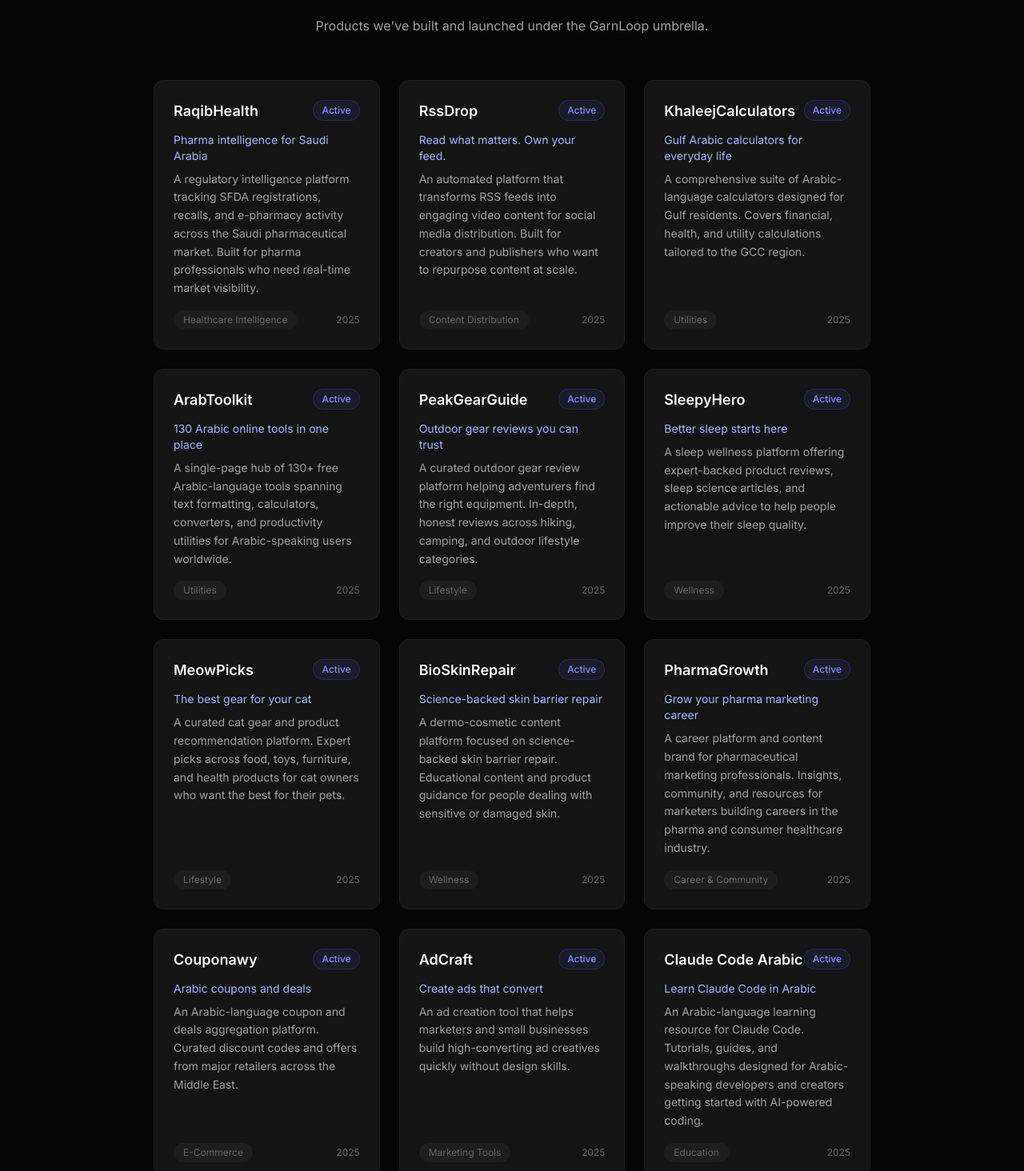
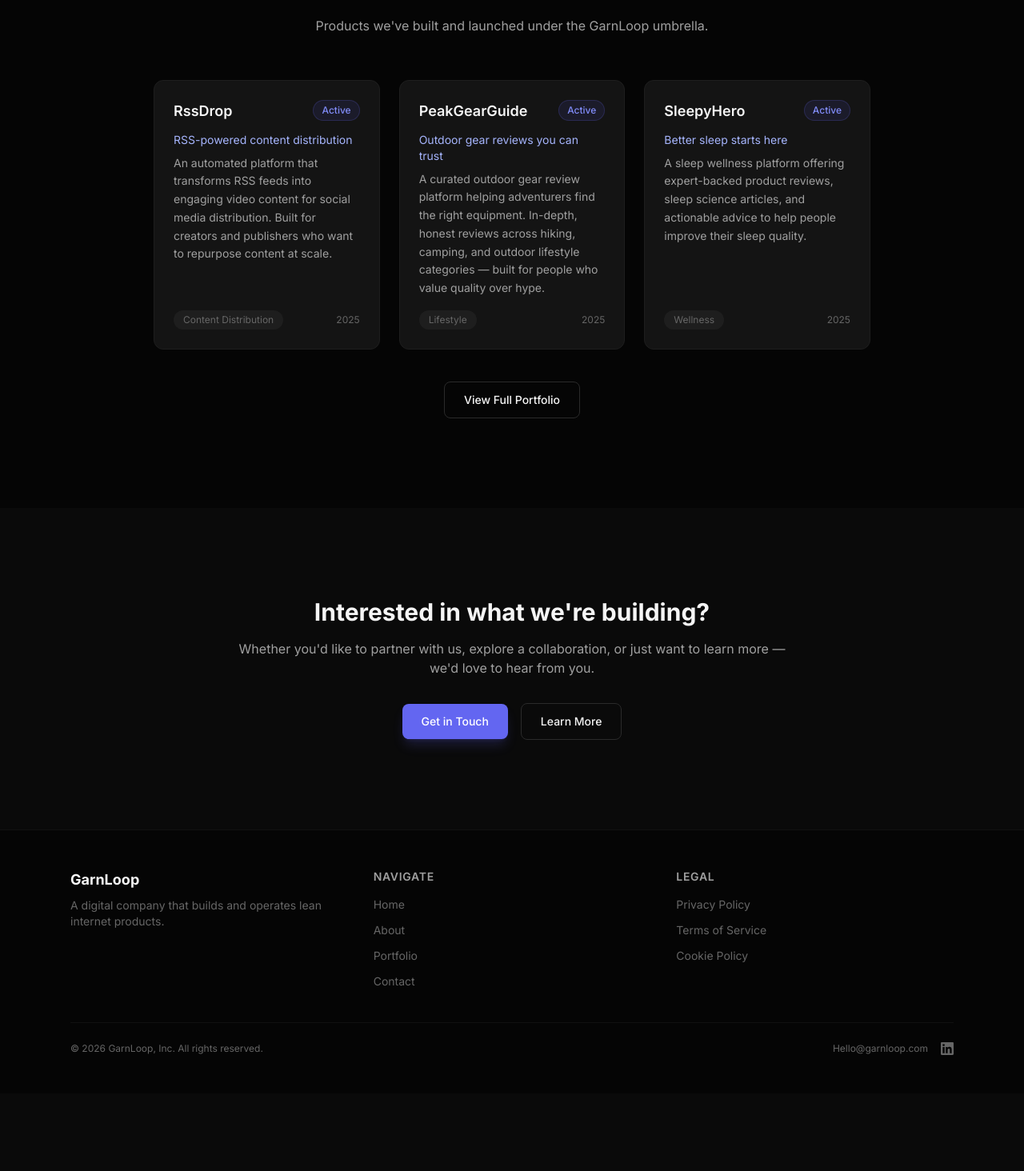
Before and after one commit to sherif20000/garnloop-website, a Next.js app: page / in a window 1280 px wide. Shown: the part 1646-3110 px from the top of the page at 80% size. After the commit the page ends 3013 px from the top, so only its background shows below. Built offline with nearby package versions, Linux system fonts and the light colour scheme.

Commit message:
fix: trim portfolio to 3 companies (RssDrop, PeakGearGuide, SleepyHero)
Reverts the unauthorized 12-company expansion back to only the
companies explicitly approved for the GarnLoop website.

Co-Authored-By: Claude Opus 4.6 <noreply@anthropic.com>

```diff
--- a/src/data/portfolio.ts
+++ b/src/data/portfolio.ts
@@ -11,20 +11,9 @@ export interface PortfolioCompany {
 
 export const companies: PortfolioCompany[] = [
   {
-    slug: "raqibhealth",
-    name: "RaqibHealth",
-    tagline: "Pharma intelligence for Saudi Arabia",
-    description:
-      "A regulatory intelligence platform tracking SFDA registrations, recalls, and e-pharmacy activity across the Saudi pharmaceutical market. Built for pharma professionals who need real-time market visibility.",
-    category: "Healthcare Intelligence",
-    url: "https://raqibhealth.com",
-    status: "Active",
-    year: 2025,
-  },
-  {
     slug: "rssdrop",
     name: "RssDrop",
-    tagline: "Read what matters. Own your feed.",
+    tagline: "RSS-powered content distribution",
     description:
       "An automated platform that transforms RSS feeds into engaging video content for social media distribution. Built for creators and publishers who want to repurpose content at scale.",
     category: "Content Distribution",
@@ -33,33 +22,11 @@ export const companies: PortfolioCompany[] = [
     year: 2025,
   },
   {
-    slug: "khaleejcalculators",
-    name: "KhaleejCalculators",
-    tagline: "Gulf Arabic calculators for everyday life",
-    description:
-      "A comprehensive suite of Arabic-language calculators designed for Gulf residents. Covers financial, health, and utility calculations tailored to the GCC region.",
-    category: "Utilities",
-    url: "https://khaleejcalculators.com",
-    status: "Active",
-    year: 2025,
-  },
-  {
-    slug: "arabtoolkit",
-    name: "ArabToolkit",
-    tagline: "130 Arabic online tools in one place",
-    description:
-      "A single-page hub of 130+ free Arabic-language tools spanning text formatting, calculators, converters, and productivity utilities for Arabic-speaking users worldwide.",
-    category: "Utilities",
-    url: "https://arabtoolkit.com",
-    status: "Active",
-    year: 2025,
-  },
-  {
     slug: "peakgearguide",
     name: "PeakGearGuide",
     tagline: "Outdoor gear reviews you can trust",
     description:
-      "A curated outdoor gear review platform helping adventurers find the right equipment. In-depth, honest reviews across hiking, camping, and outdoor lifestyle categories.",
+      "A curated outdoor gear review platform helping adventurers find the right equipment. In-depth, honest reviews across hiking, camping, and outdoor lifestyle categories — built for people who value quality over hype.",
     category: "Lifestyle",
     url: "https://peakgearguide.com",
     status: "Active",
@@ -76,70 +43,4 @@ export const companies: PortfolioCompany[] = [
     status: "Active",
     year: 2025,
   },
-  {
-    slug: "meowpicks",
-    name: "MeowPicks",
-    tagline: "The best gear for your cat",
-    description:
-      "A curated cat gear and product recommendation platform. Expert picks across food, toys, furniture, and health products for cat owners who want the best for their pets.",
-    category: "Lifestyle",
-    url: "https://meowpicks.com",
-    status: "Active",
-    year: 2025,
-  },
-  {
-    slug: "bioskinrepair",
-    name: "BioSkinRepair",
-    tagline: "Science-backed skin barrier repair",
-    description:
-      "A dermo-cosmetic content platform focused on science-backed skin barrier repair. Educational content and product guidance for people dealing with sensitive or damaged skin.",
-    category: "Wellness",
-    url: "https://bioskinrepair.com",
-    status: "Active",
-    year: 2025,
-  },
-  {
-    slug: "pharmagrowth",
-    name: "PharmaGrowth",
-    tagline: "Grow your pharma marketing career",
-    description:
-      "A career platform and content brand for pharmaceutical marketing professionals. Insights, community, and resources for marketers building careers in the pharma and consumer healthcare industry.",
-    category: "Career & Community",
-    url: "https://pharmagrowth.co",
-    status: "Active",
-    year: 2025,
-  },
-  {
-    slug: "couponawy",
-    name: "Couponawy",
-    tagline: "Arabic coupons and deals",
-    description:
-      "An Arabic-language coupon and deals aggregation platform. Curated discount codes and offers from major retailers across the Middle East.",
-    category: "E-Commerce",
-    url: "https://couponawy.com",
-    status: "Active",
-    year: 2025,
-  },
-  {
-    slug: "adcraft",
-    name: "AdCraft",
-    tagline: "Create ads that convert",
-    description:
-      "An ad creation tool that helps marketers and small businesses build high-converting ad creatives quickly without design skills.",
-    category: "Marketing Tools",
-    url: "https://adcraft.sherifalkady.com",
-    status: "Active",
-    year: 2025,
-  },
-  {
-    slug: "claude-arabic",
-    name: "Claude Code Arabic",
-    tagline: "Learn Claude Code in Arabic",
-    description:
-      "An Arabic-language learning resource for Claude Code. Tutorials, guides, and walkthroughs designed for Arabic-speaking developers and creators getting started with AI-powered coding.",
-    category: "Education",
-    url: "https://claude.sherifalkady.com",
-    status: "Active",
-    year: 2025,
-  },
 ];
```
